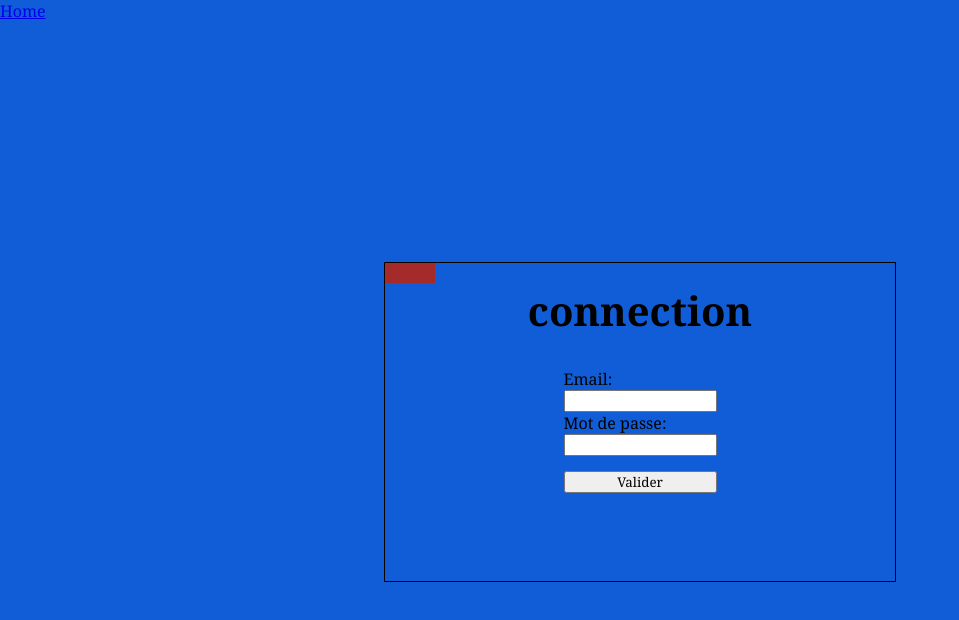
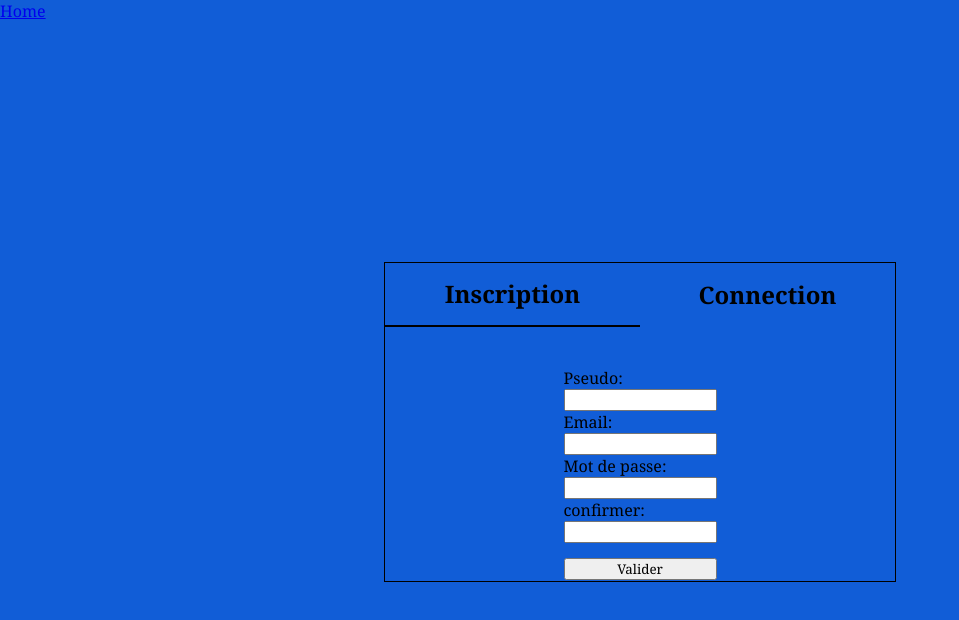
Before and after one commit to Hyrondelle/facebook-ts, a React (Vite) app: page / in a window 1280 px wide. Shown: the top 620 px of the page, without its empty margins (0-959 px from the left). Built offline with nearby package versions, Linux system fonts and the light colour scheme.

Commit message:
nodal style

```diff
--- a/src/components/Login.tsx
+++ b/src/components/Login.tsx
@@ -22,7 +22,7 @@ const Login = () => {
     return (
 
             <div className='login'>
-                    <h1>connection</h1>
+
                     <form >
                         <label htmlFor="email">Email:</label>
                         <input onChange={(e)=>setEmail(e.target.value)} type="text" name="email" id="email" />
--- a/src/components/Signup.tsx
+++ b/src/components/Signup.tsx
@@ -23,7 +23,7 @@ const Signup = () => {
     return (
 
                 <div className='signup'>
-                    <h1>Inscription</h1>
+
                     <form >
                         <label htmlFor="name">Pseudo:</label>
                         <input onChange={(e)=>setPseudo(e.target.value)} type="text" name="name" id="name" />
--- a/src/pages/Connection.tsx
+++ b/src/pages/Connection.tsx
@@ -4,15 +4,20 @@ import Login from '../components/Login';
 import Signup from '../components/Signup';
 
 const Connection = () => {
-    const [nodal,setNodal] = useState<boolean>(false);
+    const [signup,setSignup] = useState<boolean>(true);
     const NodalBtn = () =>{
-        setNodal(!nodal)
+        setSignup(!signup)
     }
     return (
         <div className='connection'>
             <div className="nodal">
-                <div className='nodal-btn' onClick={NodalBtn}></div>
-                {nodal?<Signup/>:<Login/>}
+                <div className="nodal-btns">
+                    <div className={signup?'signup-btn border':'signup-btn'}
+                    onClick={NodalBtn}>Inscription</div>
+                    <div className={signup?'login-btn':'login-btn border'}
+                    onClick={NodalBtn}>Connection</div>
+                </div>
+                {signup?<Signup/>:<Login/>}
             </div>
         </div>
     );
--- a/src/styles/connection.scss
+++ b/src/styles/connection.scss
@@ -9,16 +9,34 @@
         height: 40%;
         border: black 1px solid;
     }
-    h1{
-        margin-bottom: 30px;
-        font-size: 2.5em;
-    }
     .envoyer{
         margin-top: 15px;
     }
-    .nodal-btn{
-        width: 50px;
-        height: 20px;
-        background-color: brown;
+    .nodal-btns{
+        display: flex;
+        height: 20%;
+        width: 100%;
+        font-weight: 900;
+        font-size: 1.5em;
+        margin-bottom: 8%;
+    }
+    .signup-btn{
+        width: 50%;
+        background-color: rgb(17, 93, 215);
+        display: flex;
+        align-items: center;
+        justify-content: center;
+        cursor: pointer;
+    }
+    .login-btn{
+        width: 50%;
+        background-color: rgb(17, 93, 215);
+        display: flex;
+        align-items: center;
+        justify-content: center;
+        cursor: pointer;
+    }
+    .border{
+        border-bottom: 2px black solid;
     }
 }
```
